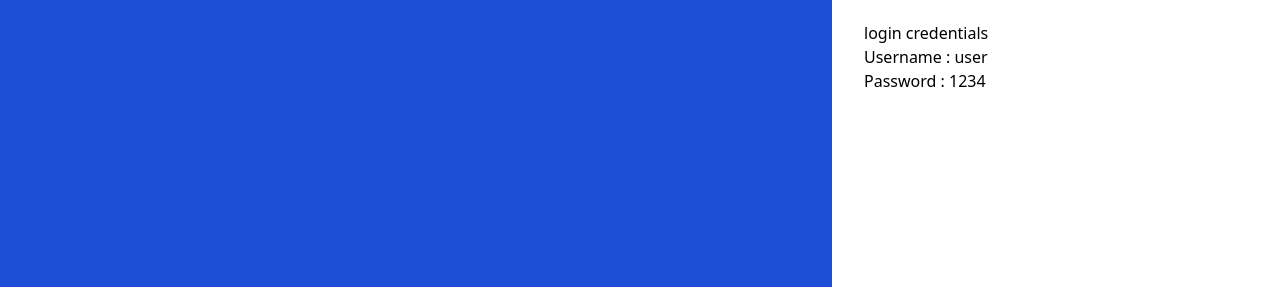
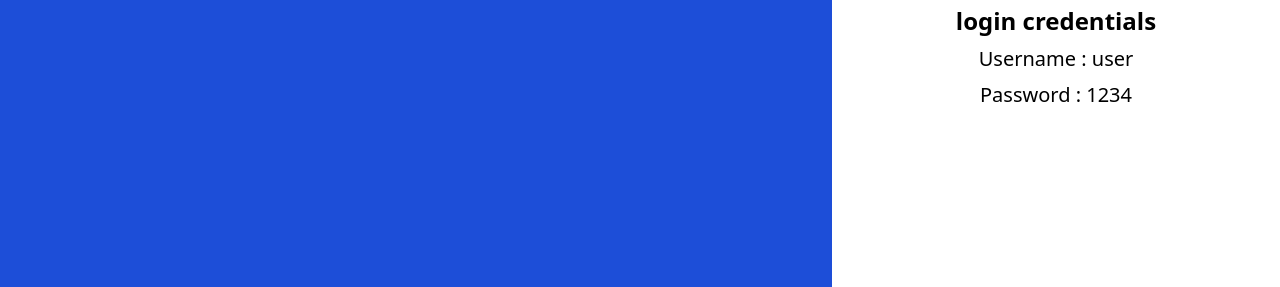
Before and after one commit to Saptha-Ghiri/aqua_saviour, a plain HTML site: page index.html in a window 1280 px wide. Shown: the part 513-800 px from the top of the page. Drawn offline with nearby package versions, Linux system fonts and the light colour scheme.

Commit message:
update-1

```diff
--- a/index.html
+++ b/index.html
@@ -53,10 +53,10 @@
             <button type="submit"
                 class="w-full bg-blue-500 text-white p-3 rounded-lg font-semibold hover:bg-blue-600 transition duration-200">Login</button>
 
-            <div>
-                <p>login credentials</p>
-                <p>Username : user</p>
-                <p>Password : 1234</p>
+            <div class="flex flex-col space-y-2 justify-center items-center">
+                <p class="font-bold text-2xl ">login credentials</p>
+                <p class="text-xl">Username : user</p>
+                <p class="text-xl">Password : 1234</p>
             </div>
         </form>
 
```
